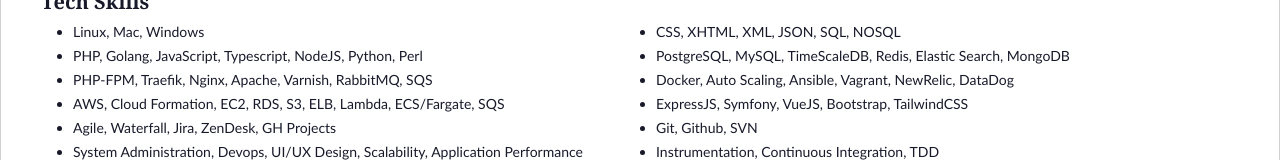
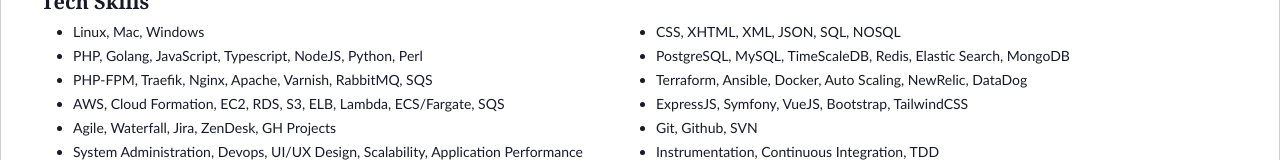
Before and after one commit to Twenty7/mt-resume, a Vue app: page / in a window 1280 px wide. Shown: the part 521-681 px from the top of the page. Built offline with nearby package versions, Linux system fonts and the light colour scheme; a web font is replaced by a local one.

Commit message:
Update skills

```diff
--- a/src/components/Home.vue
+++ b/src/components/Home.vue
@@ -59,7 +59,7 @@
           <li>PHP, Golang, JavaScript, Typescript, NodeJS, Python, Perl</li>
           <li>PostgreSQL, MySQL, TimeScaleDB, Redis, Elastic Search, MongoDB</li>
           <li>PHP-FPM, Traefik, Nginx, Apache, Varnish, RabbitMQ, SQS</li>
-          <li>Docker, Auto Scaling, Ansible, Vagrant, NewRelic, DataDog</li>
+          <li>Terraform, Ansible, Docker, Auto Scaling, NewRelic, DataDog</li>
           <li>AWS, Cloud Formation, EC2, RDS, S3, ELB, Lambda, ECS/Fargate, SQS</li>
           <li>ExpressJS, Symfony, VueJS, Bootstrap, TailwindCSS</li>
           <li>Agile, Waterfall, Jira, ZenDesk, GH Projects</li>
```
